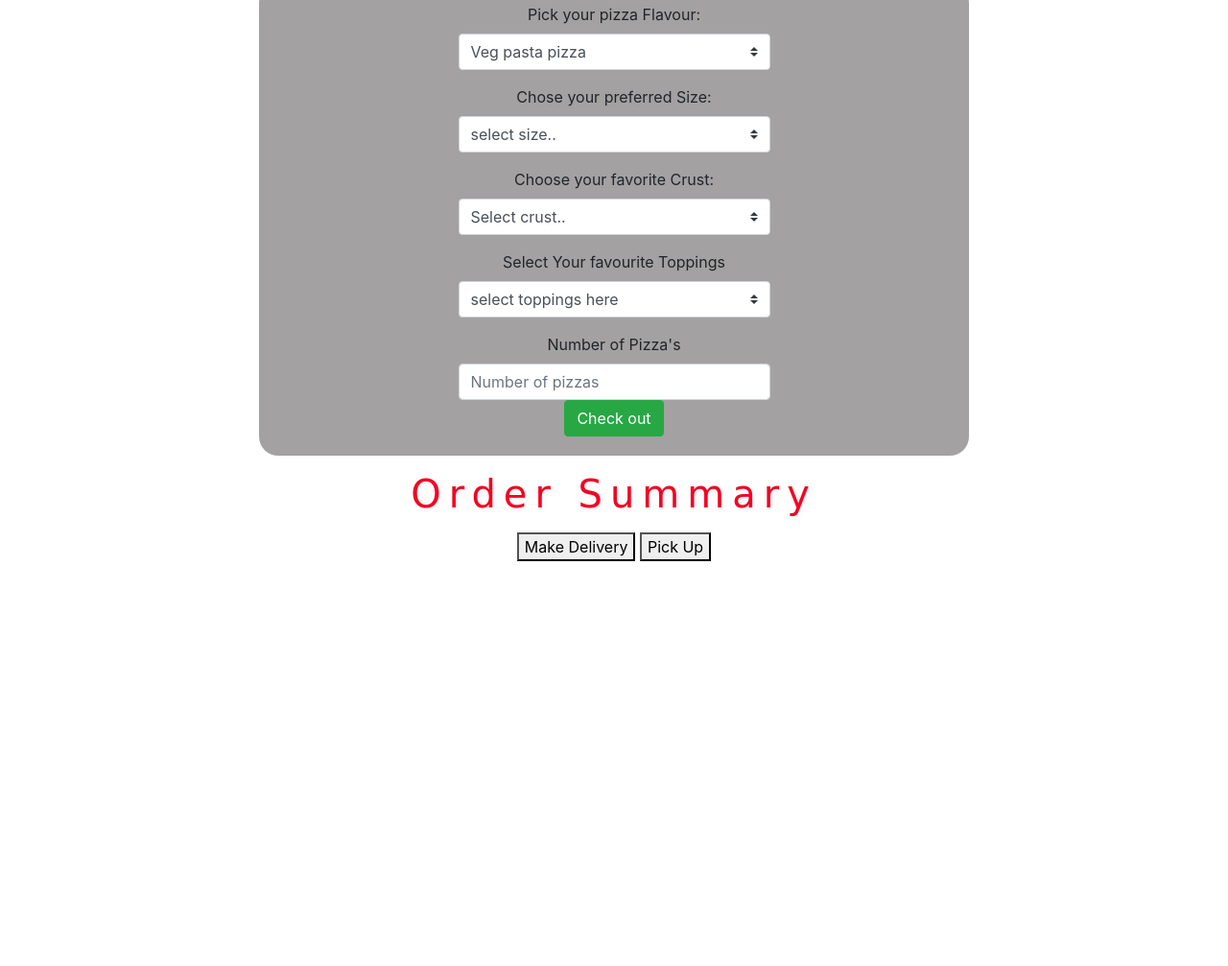
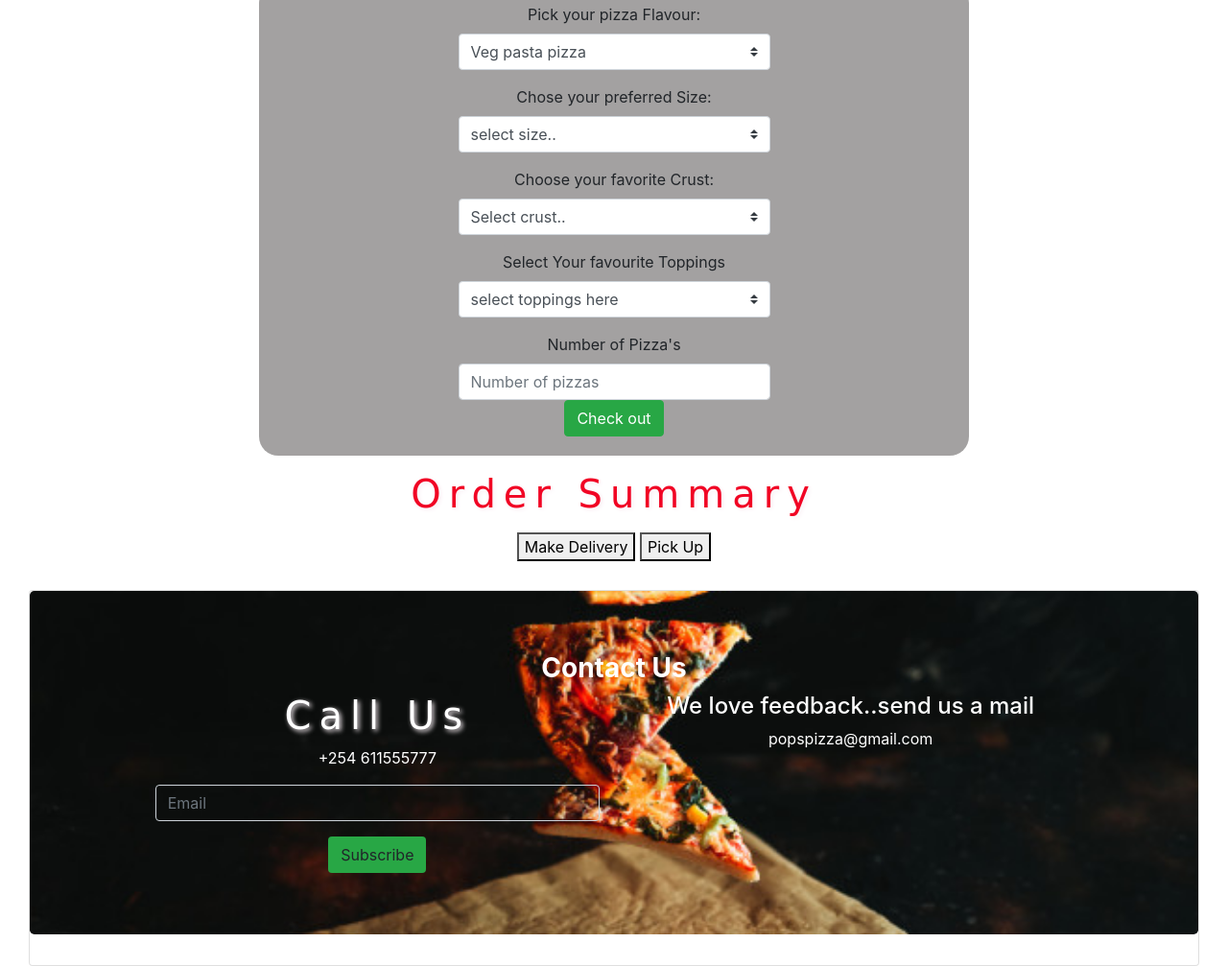
Before and after one commit to Angelamutyota/pop-s-pizza-place, a plain HTML site: page index.html in a window 1280 px wide. Shown: the part 2087-3094 px from the top of the page at 96% size. Before the commit the page ends 2672 px from the top, so only its background shows below. Drawn offline with nearby package versions, Linux system fonts and the light colour scheme.

Commit message:
add footer

```diff
--- a/css/styles.css
+++ b/css/styles.css
@@ -107,3 +107,15 @@ h3 {
 .order-summary {
   text-align: center;
 }
+.jumbotron {
+  text-align: center;
+  background-image: url(../images/footer-pop.jpg);
+  color: white;
+  background-position: center center;
+  background-size: cover;
+  background-repeat: no-repeat;
+  background-attachment:fixed;
+  padding-bottom: 50px;
+  position: relative;
+  overflow-x: hidden;
+}
--- a/index.html
+++ b/index.html
@@ -218,12 +218,42 @@
       <button class='delivernot'>Pick Up</button>
   </div>
 </div>
+</body>
 <div>
   <footer>
-
+    <div class="container-fluid">
+      <div class="card">
+        <div class="jumbotron">
+          <h3><strong> Contact Us</strong></h3>
+          <div class="row">
+            <div class="col-sm-1"></div>
+            <div class="col-sm-5 subs">
+                <h1 class="text-white text-center"> Call Us </h1>
+                <p class="text-center">+254 611555777</p>
+                <form>
+                    <div class="email-info">
+                        <div class="form-group fill-all-form">
+                            <input type="email" class="form-control bg-transparent email" id="email" placeholder="Email"
+                                   required="">
+                        </div>
+                    </div>
+                    <div class=" email-info text-center">
+                        <button class="btn bg-success click-me" onclick="subscribe();">Subscribe</button>
+                    </div>
+                </form>
+            </div>
+            <div class="col-sm-5">
+                <h4 class="text-center get-pizza">We love feedback..send us a mail</h4>
+                <p>popspizza@gmail.com</p>
+            </div>
+            <div class="col-sm-1"></div>
+        </div>
+    </div>
+        </div>
+      </div>
+    </div>
   </footer>
 </div>
-</body>
 <script src="js/jquery-3.6.0.slim.js"></script>
 <script src="js/script.js"></script>
 <script src="https://code.jquery.com/jquery-3.6.0.min.js"></script>
--- a/js/script.js
+++ b/js/script.js
@@ -382,7 +382,6 @@ $(document).ready(function () {
 
 
 
-      $(".checkout").click(function () {
       $('.summary').slideDown(2000);
       $('.cdata-overlay').slideUp();
       $('#list').slideDown();
@@ -396,9 +395,8 @@ $(document).ready(function () {
           + newOrder.t + "<br>" + " Number of pizzas :    "
           + newOrder.n + "<br>" + "Total Price :  "
           + newOrder.total + "<br><br>").css('font-family', 'system-ui').css('font-size', '24px');
-      })
+
   });
-
 
   $(".deliver").click(function () {
       $('.summary').slideUp();
```
Also changed, not shown: images/contact.jpg (added), images/footer-pop.jpg (added), images/media-icons.png (added), 1 other file.
